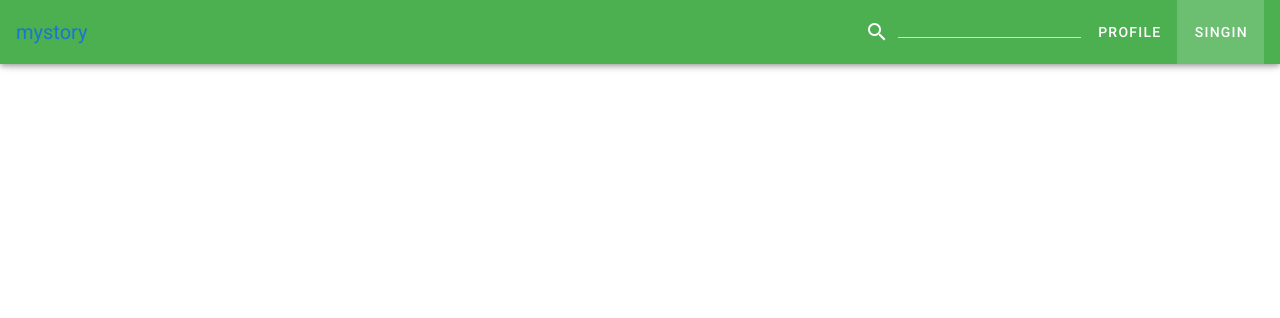
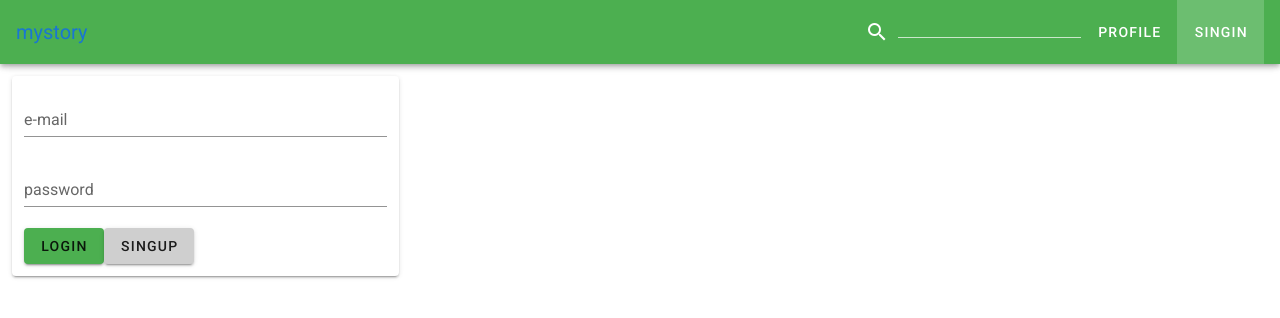
Before and after one commit to hellraris/vue-sns-mystory, a Nuxt app in the folder front/: page /signup in a window 1280 px wide. Shown: the top 318 px of the page. Built offline with nearby package versions, Linux system fonts and the light colour scheme.

Commit message:
LoginComponent作成

```diff
--- /dev/null
+++ b/front/components/LoginForm.vue
@@ -0,0 +1,32 @@
+<template>
+    <v-container>
+        <v-card>
+            <v-form>
+                <v-container>
+                    <v-text-field
+                      label="e-mail"
+                      type="email"
+                      required
+                    />
+                    <v-text-field
+                      label="password"
+                      type="password"
+                      required
+                    />
+                    <v-btn color="green" type="submit">login</v-btn>
+                    <v-btn nuxt to="/signup">singup</v-btn>
+                </v-container>
+            </v-form>
+        </v-card>
+    </v-container>
+</template>
+
+<script>
+ export default {
+
+ }
+</script>
+
+<style scoped>
+
+</style>
--- a/front/layouts/default.vue
+++ b/front/layouts/default.vue
@@ -19,6 +19,7 @@
     </nav>
     <v-row>
       <v-col cols="12" xs="12" md="4">
+        <LoginForm />
       </v-col>
       <v-col cols="12" xs="12" md="8">
       </v-col>
@@ -27,7 +28,13 @@
 </template>
 
 <script>
-  export default {};
+  import LoginForm from '~/components/LoginForm'
+
+  export default {
+    components: {
+      LoginForm,
+    },
+  };
 </script>
 
 <style scoped>
```
